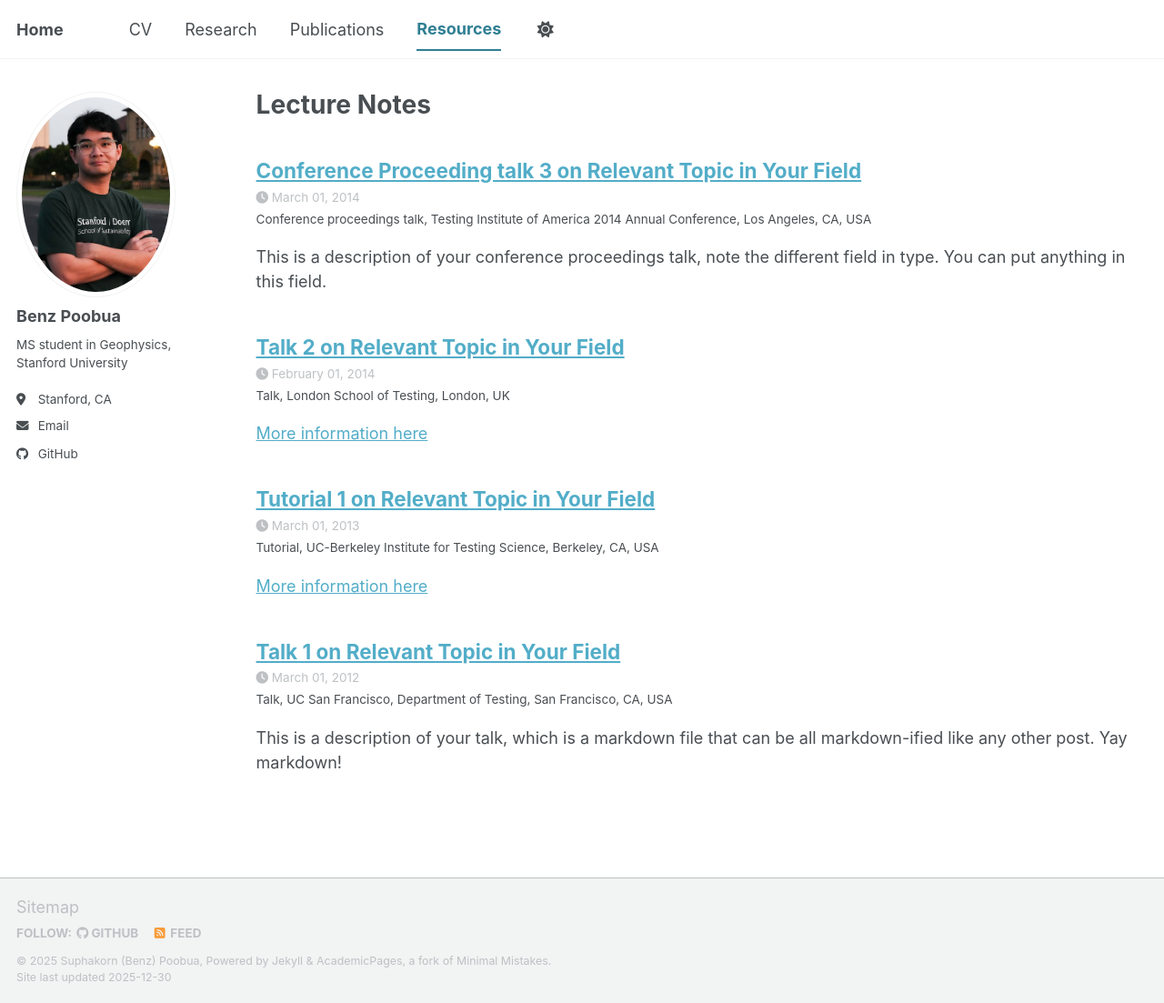
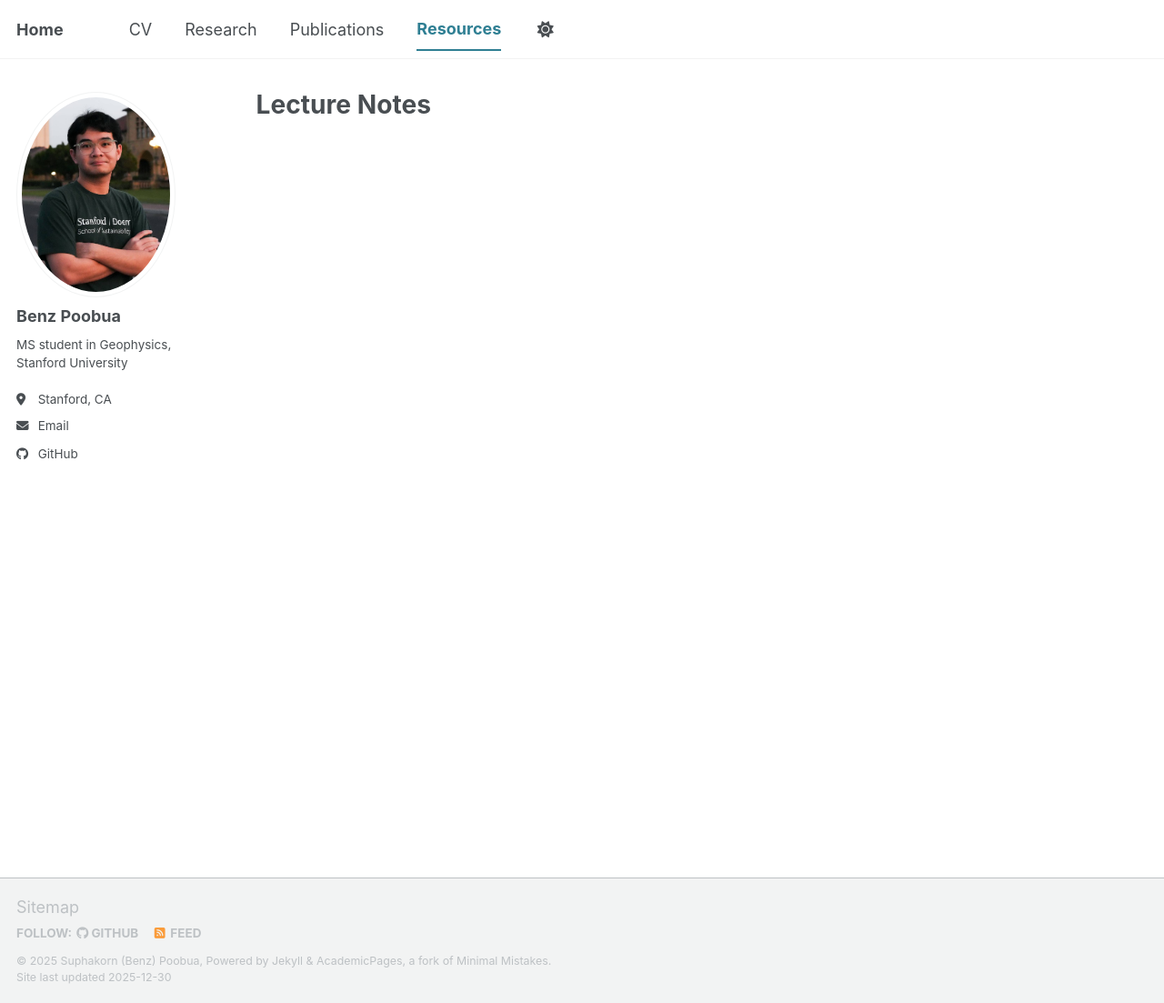
Before and after one commit to Benz-Poobua/Benz-Poobua.github.io, a Jekyll site: the page built from _pages/resources.html, in a window 1280 px wide and 1103 px high. Shown: the whole window at 91% size. Built offline with Jekyll 4.4.1, drawn with Linux system fonts in a browser that asks for light colours; a script bundle is joined from its source files by our own code; library files that are not in the unit come from our copies.

Commit message:
Fix link

```diff
--- a/_talks/2014-02-01-talk-2.md
+++ /dev/null
@@ -1,13 +0,0 @@
----
-title: "Talk 2 on Relevant Topic in Your Field"
-collection: talks
-type: "Talk"
-permalink: /talks/2014-02-01-talk-2
-venue: "London School of Testing"
-date: 2014-02-01
-location: "London, UK"
----
-
-[More information here](http://example2.com)
-
-This is a description of your talk, which is a markdown files that can be all markdown-ified like any other post. Yay markdown!
--- a/_talks/2014-03-01-talk-3.md
+++ /dev/null
@@ -1,11 +0,0 @@
----
-title: "Conference Proceeding talk 3 on Relevant Topic in Your Field"
-collection: talks
-type: "Conference proceedings talk"
-permalink: /talks/2014-03-01-talk-3
-venue: "Testing Institute of America 2014 Annual Conference"
-date: 2014-03-01
-location: "Los Angeles, CA, USA"
----
-
-This is a description of your conference proceedings talk, note the different field in type. You can put anything in this field.
```
Also changed, not shown: _resources/2012-03-01-talk-1.md (renamed from _talks/2012-03-01-talk-1.md, +3 -3 lines), _resources/2013-03-01-tutorial-1.md (renamed from _talks/2013-03-01-tutorial-1.md, +3 -3 lines).
